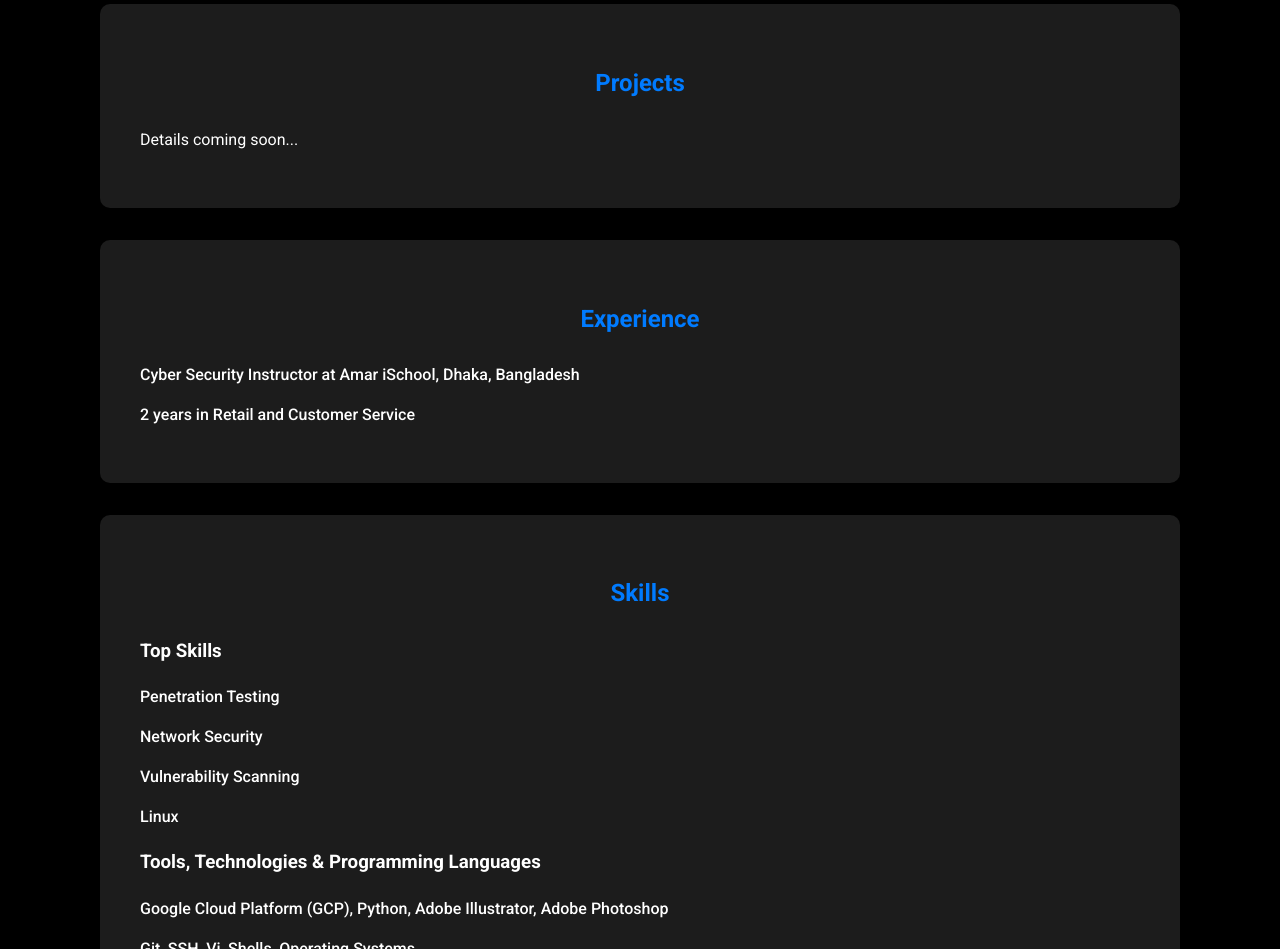
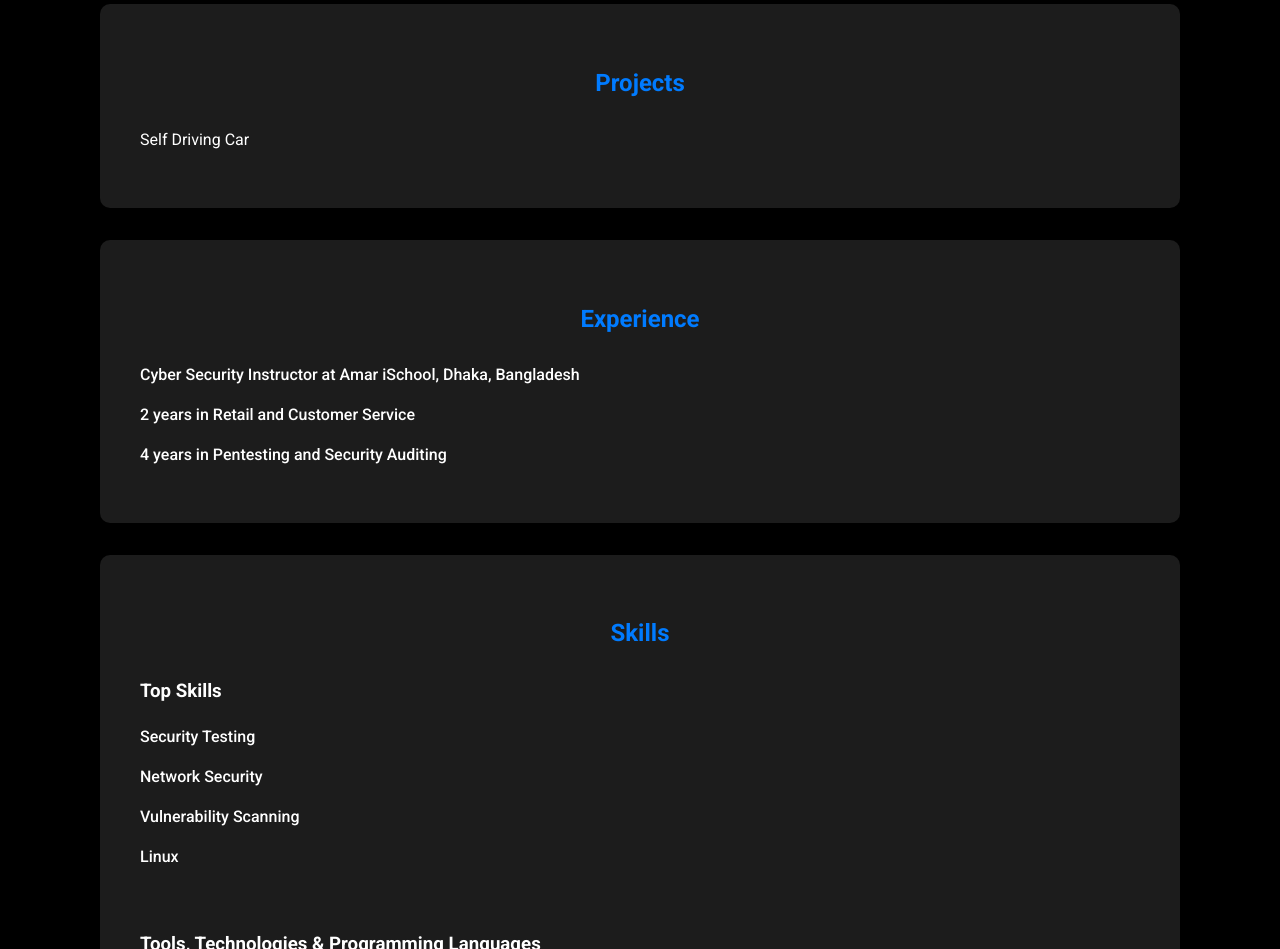
Before and after one commit to hedaet-git/portfolio, a plain HTML site: page index.html in a window 1280 px wide. Shown: the part 700-1649 px from the top of the page. Drawn offline with Linux system fonts and the light colour scheme.

Commit message:
Update index.html

```diff
--- a/index.html
+++ b/index.html
@@ -152,7 +152,7 @@
 
     <section id="projects">
         <h2>Projects</h2>
-        <p>Details coming soon...</p>
+        <p>Self Driving Car</p>
     </section>
 
     <section id="experience">
@@ -160,6 +160,7 @@
         <ul>
             <li>Cyber Security Instructor at Amar iSchool, Dhaka, Bangladesh</li>
             <li>2 years in Retail and Customer Service</li>
+            <li>4 years in Pentesting and Security Auditing</li>
         </ul>
     </section>
 
@@ -167,11 +168,12 @@
         <h2>Skills</h2>
         <h3>Top Skills</h3>
         <ul>
-            <li>Penetration Testing</li>
+            <li>Security Testing</li>
             <li>Network Security</li>
             <li>Vulnerability Scanning</li>
             <li>Linux</li>
         </ul>
+        <br>
         <h3>Tools, Technologies & Programming Languages</h3>
         <ul>
             <li>Google Cloud Platform (GCP), Python, Adobe Illustrator, Adobe Photoshop</li>
@@ -181,6 +183,7 @@
             <li>John the Ripper, Hashcat, hash-identifier</li>
             <li>Social-Engineer Toolkit, Zed Attack Proxy, Autopsy</li>
         </ul>
+        <br>
         <h3>Interpersonal Skills</h3>
         <ul>
             <li>Customer Support, Customer Service Management</li>
```
